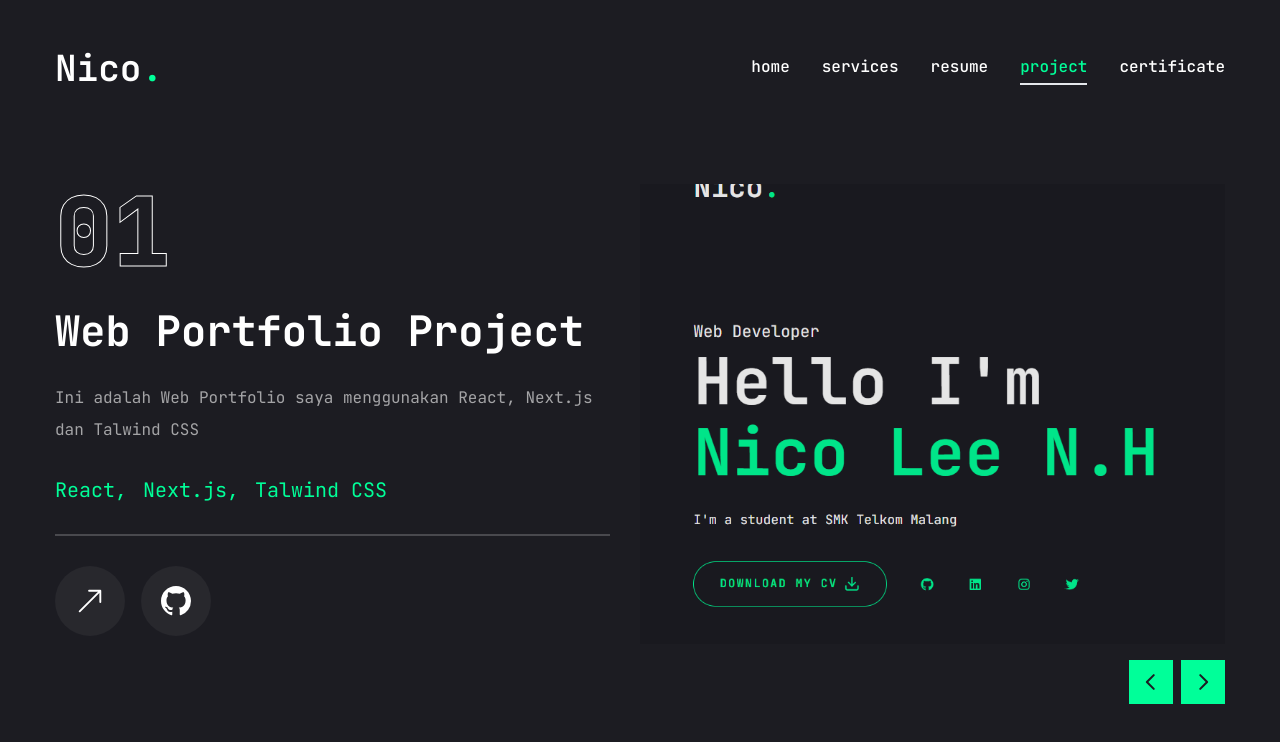
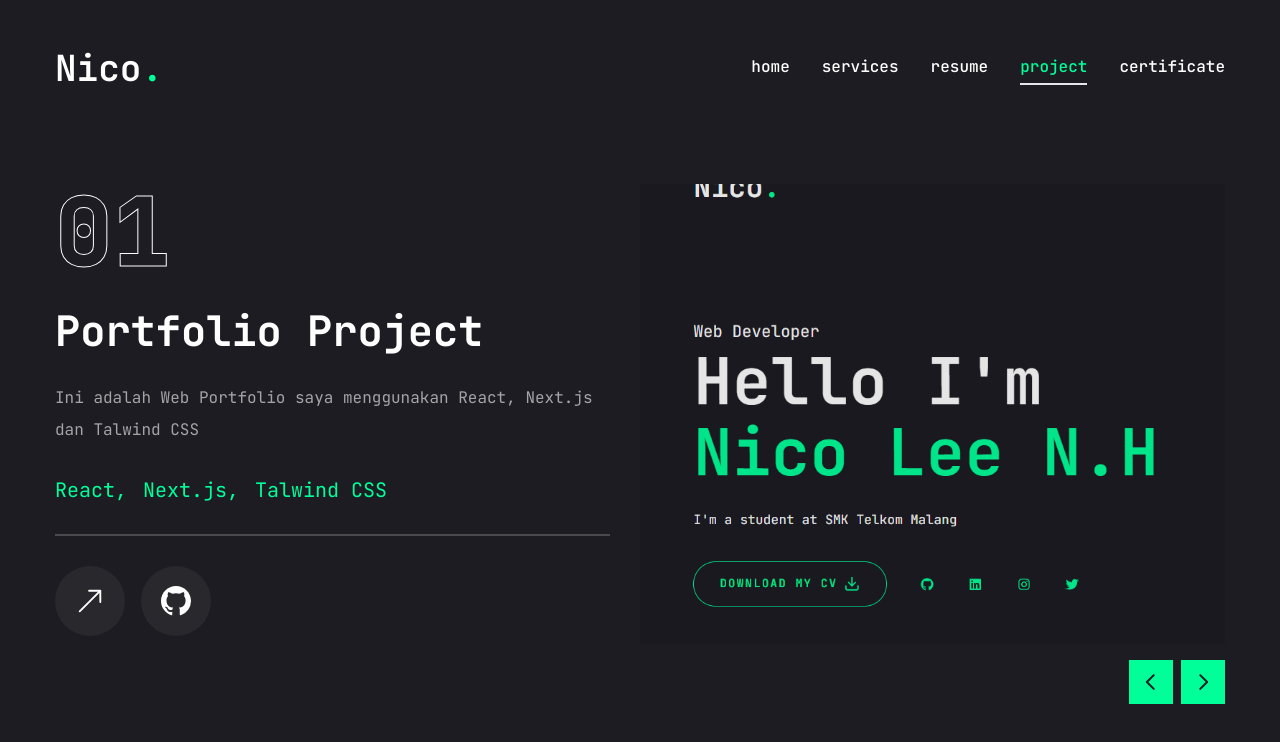
Before and after one commit to Nico-LeeNH/portfolioweb, a Next.js app: page /Project in a window 1280 px wide. Shown: the top 742 px of the page. Built offline with nearby package versions, Linux system fonts and the light colour scheme.

Commit message:
style: add project

```diff
--- a/app/Project/page.jsx
+++ b/app/Project/page.jsx
@@ -22,7 +22,7 @@ import WorkSliderBtns from "@/components/WorkSliderBtns";
 const projects = [
   {
     num: "01",
-    category: "Web Portfolio",
+    category: "Portfolio",
     title: "project 1",
     description:
       "Ini adalah Web Portfolio saya menggunakan React, Next.js dan Talwind CSS",
@@ -33,7 +33,7 @@ const projects = [
         name: "Talwind CSS",
       },
     ],
-    image: "/assets/work/image.png",
+    image: "/assets/work/image1.png",
     live: "https://nicolee.vercel.app",
     github: "https://github.com/Nico-LeeNH/portfolioweb",
   },
@@ -42,7 +42,7 @@ const projects = [
     category: "MedTrack",
     title: "project 1",
     description:
-      "Project ini dibangun menggunakan Bootstrap, CSS, PHP, dan JavaScript. MedTrack berfungsi untuk memantau kesehatan pasien dengan menyediakan platform yang mudah digunakan dan intuitif.",
+      "MedTrack berfungsi untuk memantau kesehatan pasien dengan menyediakan platform yang mudah digunakan dan intuitif.",
     stack: [
       { name: "Bootstrap" },
       { name: "CSS" },
@@ -72,20 +72,17 @@ const projects = [
   },
   {
     num: "04",
-    category: "Perpus",
+    category: "Perpustakaan",
     title: "project 1",
     description:
-      "Lorem ipsum, dolor sit amet consectetur adipisicing elit. Sit minus nisi corrupti numquam dolorem, odio nulla temporibus eligendi officiis placeat neque.",
+      "Ini adalah project CRUD dan transaksi Perpustakaan",
     stack: [
-      { name: "Html" },
-      { name: "Css" },
-      {
-        name: "Laravel",
-      },
+      { name: "Vue.js" },
+      { name: "Laravel" },
     ],
-    image: "/assets/work/Perpus.png",
+    image: "/assets/work/image.png",
     live: "",
-    github: "",
+    github: "https://github.com/Nico-LeeNH/PerpusOnline.git",
   },
 ];
 
```
Also changed, not shown: public/assets/work/image.png, public/assets/work/image1.png (added).
